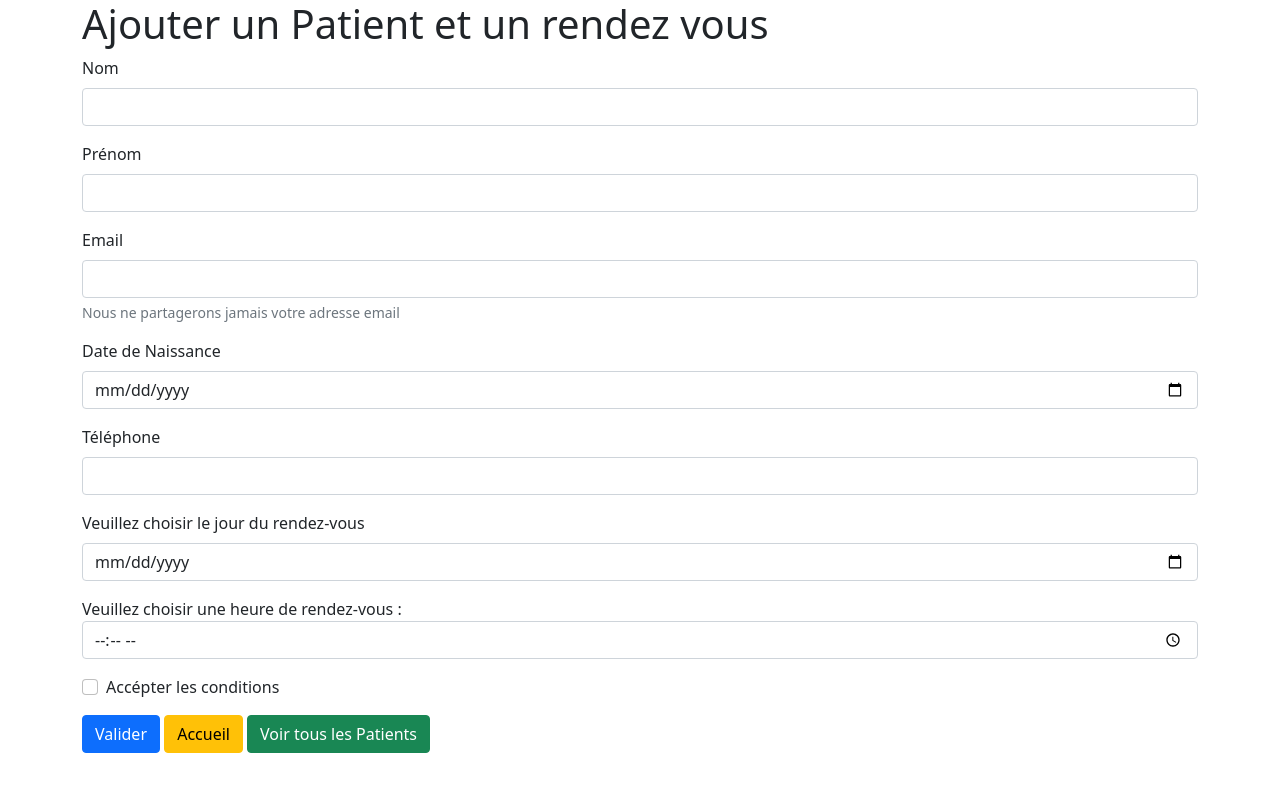
After one commit to Thot80/la-manu-php, a PHP site: page /pdo/views/ajout-patient-rendezvous.php in a window 1280 px wide. The commit adds this page. Run offline with PHP 8.4, Linux system fonts and the light colour scheme; some libraries are stand-ins or nearby versions.

Commit message:
pback-end terminé

```diff
--- /dev/null
+++ b/pdo/controllers/addPatientAppointmentController.php
@@ -0,0 +1,32 @@
+<?php
+$today = new DateTime();
+
+if (isset($_POST["lastname"]) && !empty($_POST["lastname"]) && isset($_POST["firstname"]) && !empty($_POST["firstname"]) && isset($_POST["email"]) && !empty($_POST["email"]) && isset($_POST["birthdate"]) && !empty($_POST["birthdate"]) && isset($_POST["agreed"]) && !empty($_POST["agreed"]) && isset($_POST['appointmentDate']) && !empty($_POST['appointmentDate']) && isset($_POST['appointmentTime']) && !empty($_POST['appointmentTime'])) {
+
+    $lastname = $_POST["lastname"];
+    $firstname = $_POST["firstname"];
+    $email = $_POST["email"];
+    $birthdate = $_POST["birthdate"];
+    $phone = "";
+   if(!empty($_POST["phone"]) && isset($_POST["phone"])) {
+       $phone = $_POST["phone"];
+   }
+   $date = $_POST['appointmentDate'];
+    $time = $_POST['appointmentTime'];
+   $dao = new Database();
+   $dao->connect();
+   $hasSucceed = $dao->addPatient(lastname:$lastname, firstname:$firstname, mail:$email, birthdate:$birthdate, phone:$phone);
+   if ($hasSucceed) {
+       $patienId = $dao->getLastInsertedId();
+       $hasSucceed = $dao->addAppointment($patienId, $date, $time);
+       if($hasSucceed){
+       echo '<div class="is-valid w-100 text-center alert alert-success" role="alert">Nouveau patient enregistré, rendez-vous pri </div>';
+       }else{
+       echo '<div class="is-invalid w-100 text-center alert alert-danger" role="alert">Le rendez vous n\'a pas été pri </div>';
+       }
+   }else{
+    echo '<div class="is-invalid w-100 text-center alert alert-danger" role="alert">Le patient  n\'a pas été enregistré </div>';
+
+   }
+
+}
--- a/pdo/index.php
+++ b/pdo/index.php
@@ -28,6 +28,11 @@ require_once 'header.php';
                             Voir tous les rendez-vous
                         </a>
                 </div>
+                <div class="d-flex justify-content-center w-25 mb-1">
+                        <a class="btn btn-secondary d-block w-50" href="views/ajout-patient-rendezvous.php" role="button">
+                            S'inscrire et prendre rendez vous
+                        </a>
+                </div>
             </div>
 
         </main>
--- a/pdo/utils/Database.php
+++ b/pdo/utils/Database.php
@@ -55,7 +55,9 @@
                 return false;
             }
         }
-
+        public function getLastInsertedId():int{
+            return $this->conn->lastInsertId();
+        }
         /**
          * Gather every entries in Patients
          *
--- /dev/null
+++ b/pdo/views/ajout-patient-rendezvous.php
@@ -0,0 +1,60 @@
+<?php
+require_once '../header.php';
+require_once '../utils/Database.php';
+require_once '../controllers/addPatientAppointmentController.php';
+?>
+<title>Nouveau Patient et Rendez vous</title>
+<link rel="stylesheet" href="../css/homepage.css">
+</head>
+<html>
+    <body>
+        <main class="container">
+            <div class="row">
+                <h1>
+                    Ajouter un Patient et un rendez vous
+                </h1>
+            </div>
+            <form action="ajout-patient-rendezvous.php" method="POST">
+                <div class="mb-3 form-group">
+                        <label for="lastname" class="form-label">Nom
+                        </label>
+                        <input type="text" class="form-control" id="lastname" name="lastname" required>
+                </div>
+                <div class="mb-3 form-group">
+                        <label for="firstname" class="form-label">Prénom
+                        </label>
+                        <input type="text" class="form-control" id="firstname" name="firstname" required>
+                </div>
+                <div class="mb-3 form-group">
+                    <label for="email" class="form-label">Email</label>
+                    <input type="email" class="form-control" id="email" name="email" aria-describedby="emailHelp">
+                    <div id="emailHelp" class="form-text">Nous ne partagerons jamais votre adresse email</div>
+                </div>
+                <div class="mb-3 form-group">
+                    <label for="birthdate" class="form-label">Date de Naissance</label>
+                    <input type="date" class="form-control" id="birthdate" name="birthdate" required>
+                </div>
+                <div class="mb-3 form-group">
+                    <label for="phone" class="form-label">Téléphone</label>
+                    <input type="tel" class="form-control" id="phone" name="phone">
+                </div>
+                <div class="mb-3 form-group">
+                    <label for="appointmentDate" class="form-label">Veuillez choisir le jour du rendez-vous</label>
+                    <input type="date" class="form-control" id="appointmentDate" name="appointmentDate" required min="<?= $today->format('Y-m-d')?>">
+                </div>
+                <div class="mb-3 form-group">
+                <label for="appointmentTime">Veuillez choisir une heure de rendez-vous :</label>
+                <input class="form-control" id="appointmentTime" type="time" name="appointmentTime" min="09:00" max="18:00" required>
+                </div>
+                <div class="mb-3 form-check">
+                    <input type="checkbox" class="form-check-input" id="agreed" name="agreed" required>
+                    <label class="form-check-label" for="agreed">Accépter les conditions</label>
+                </div>
+                <button type="submit" class="btn btn-primary">Valider</button>
+                <a href="../index.php" class="btn btn-warning">Accueil</a>
+                <a href="liste-patients.php" class="btn btn-success">Voir tous les Patients</a>
+            </form>
+        </main>
+<?php
+require_once '../footer.php';
+?>
```
